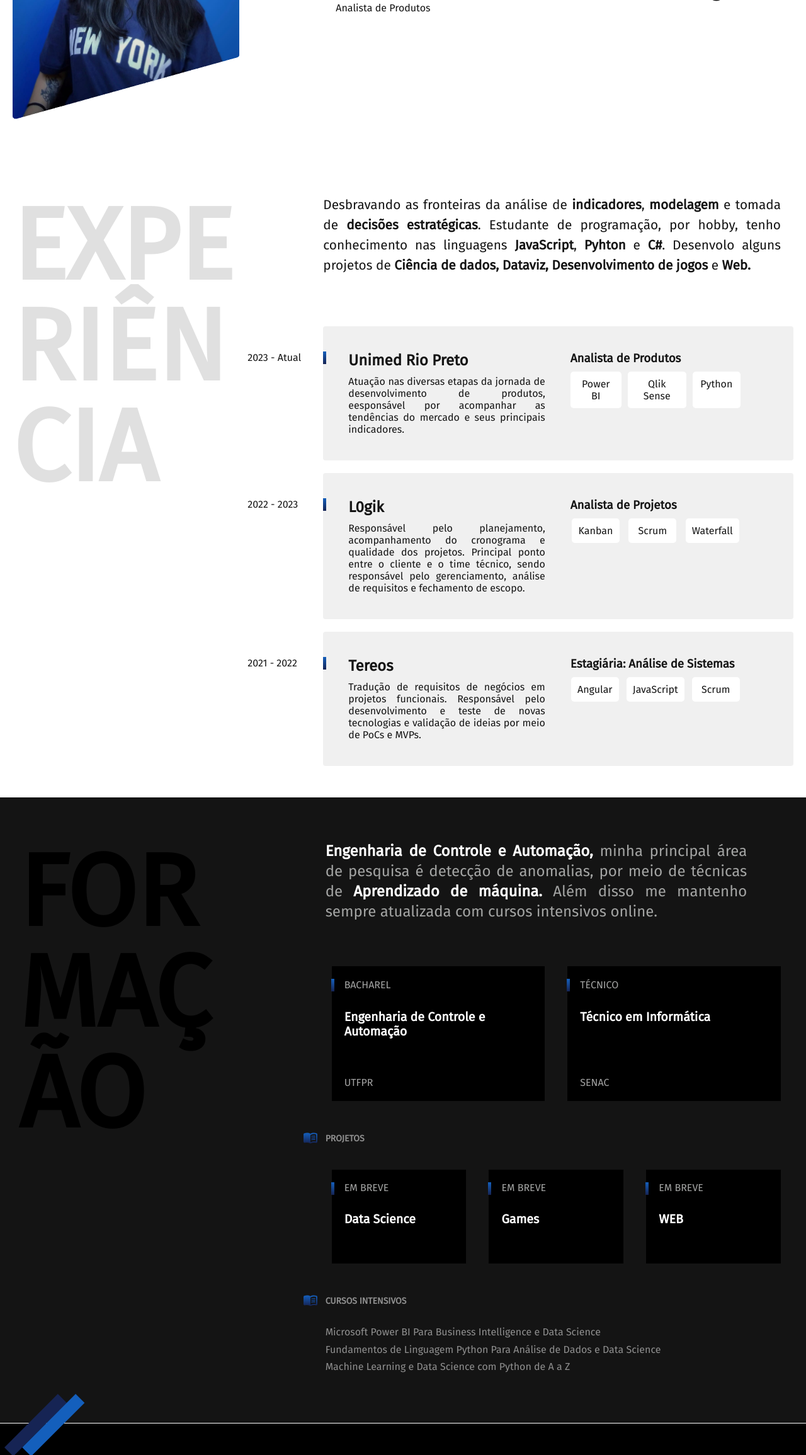
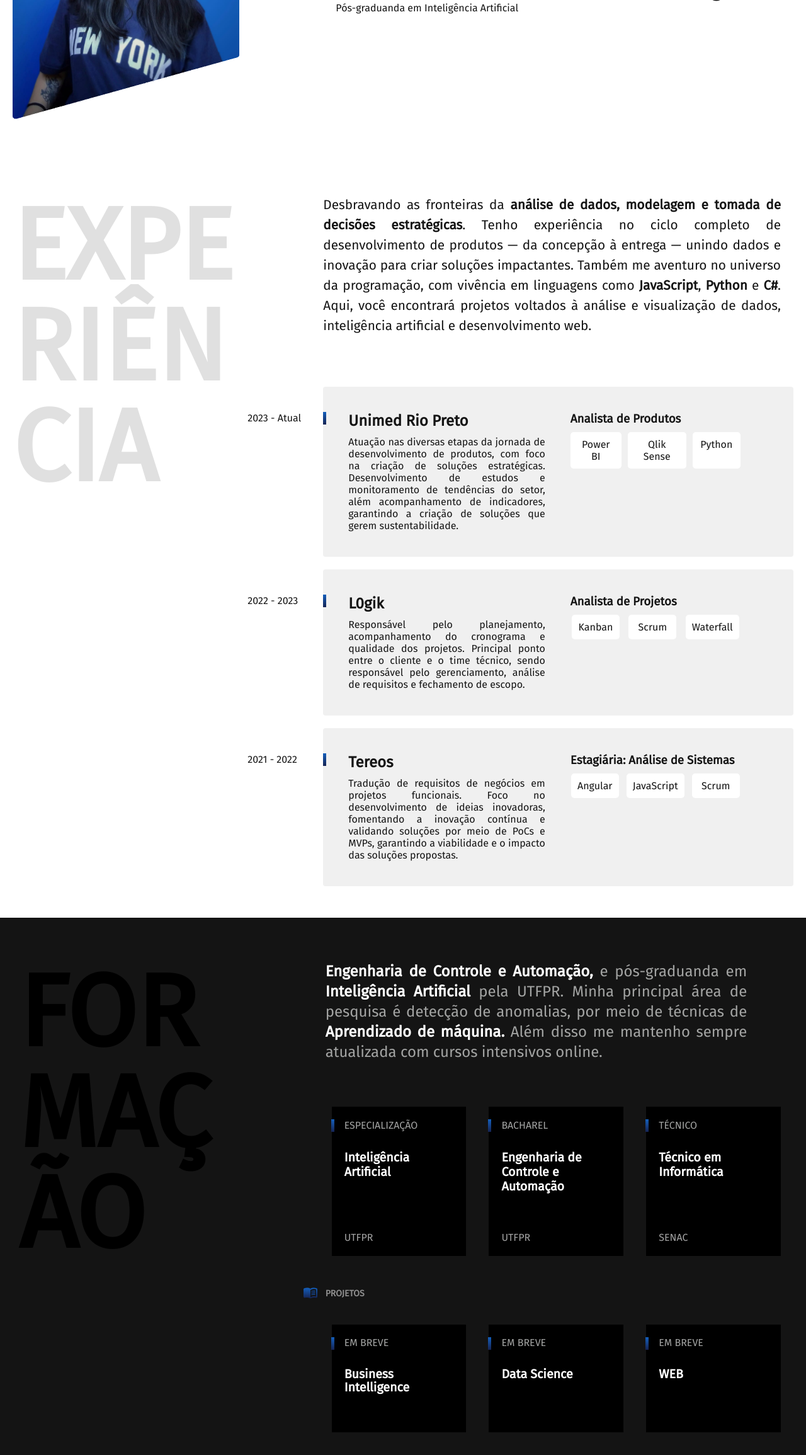
Before and after one commit to NayaneTateisi/Portifolio, a website: page index.html in a window 1280 px wide. Shown: the part 490-2800 px from the top of the page at 63% size. Drawn offline with Linux system fonts and the light colour scheme.

Commit message:
upt-dustOff

```diff
--- a/index.html
+++ b/index.html
@@ -33,7 +33,7 @@
         <div class="content-main"><h1> Engenheira<br/>
         Controle & Automação
         </h1>
-        <p>Analista de Produtos</p>
+        <p>Pós-graduanda em Inteligência Artificial</p>
         </div>
     <!-- </main> -->
 
@@ -41,9 +41,11 @@
 
         <h2 class="experience title">Experiência</h2>
 
-        <div class="experience-container">
-            <span>Desbravando as fronteiras da análise de <strong> indicadores</strong>, <strong>modelagem</strong> e tomada de <strong> decisões estratégicas</strong>.
-                Estudante de programação, por hobby, tenho conhecimento nas linguagens <strong>JavaScript</strong>, <strong>Pyhton</strong> e<strong> C#</strong>.  Desenvolo alguns projetos de <strong> Ciência de dados, </strong><strong>Dataviz,</strong> <strong> Desenvolvimento de jogos</strong> e <strong>Web.</strong>
+        <div class="experience-container" id="experiencia">
+            <span> Desbravando as fronteiras da <strong>análise de dados, modelagem e tomada de decisões estratégicas</strong>.
+                Tenho experiência no ciclo completo de desenvolvimento de produtos — da concepção à entrega — unindo dados e inovação para criar soluções impactantes.
+                Também me aventuro no universo da programação, com vivência em linguagens como <strong>JavaScript</strong>, <strong>Python</strong> e <strong>C#</strong>.
+                Aqui, você encontrará projetos voltados à análise e visualização de dados, inteligência artificial e desenvolvimento web.
             </span>
 
             <div class="experience-description">
@@ -51,7 +53,9 @@
                     <div>
                         <p class="experience-year">2023 - Atual</p>
                         <h2 class="experience-title">Unimed Rio Preto</h2>
-                        <p>Atuação nas diversas etapas da jornada de desenvolvimento de produtos, eesponsável por acompanhar as tendências do mercado e seus principais indicadores.</p>
+                        <p>Atuação nas diversas etapas da jornada de desenvolvimento de produtos, com foco na criação de soluções estratégicas.
+                            Desenvolvimento de estudos e monitoramento de tendências do setor, além acompanhamento de indicadores, garantindo a criação de soluções que gerem sustentabilidade.
+                        </p>
 
                     </div>
 
@@ -95,7 +99,7 @@
                         <p class="experience-year">2021 - 2022</p>
                         <h2 class="experience-title">Tereos</h2>
                         <p>Tradução de requisitos de negócios em projetos funcionais.
-                            Responsável pelo desenvolvimento e teste de novas tecnologias e validação de ideias por meio de PoCs e MVPs.
+                        Foco no desenvolvimento de ideias inovadoras, fomentando a inovação contínua e validando soluções por meio de PoCs e MVPs, garantindo a viabilidade e o impacto das soluções propostas.
                         </p>
 
                     </div>
@@ -126,11 +130,17 @@
         <div class="main-container">
             <h2 class="formation-descriptive title">Formação</h2>
             <div class="card-formation">
-                <p> <strong>Engenharia de Controle e Automação, </strong> minha principal área de pesquisa é detecção de anomalias, por meio de técnicas de
+                <p> <strong>Engenharia de Controle e Automação, </strong> e pós-graduanda em <strong>Inteligência Artificial</strong> pela UTFPR.
+                    Minha principal área de pesquisa é detecção de anomalias, por meio de técnicas de
                      <strong>Aprendizado de máquina. </strong>
                     Além disso me mantenho sempre atualizada com cursos intensivos online.</p>
 
               <div class="cards">
+                <ul class="formation-courses">
+                    <li class="title-courses">Especialização</li>
+                    <li class="subtitle-courses">Inteligência Artificial</li>
+                    <li>UTFPR</li>
+                </ul>
                 <ul class="formation-courses">
                     <li class="title-courses">Bacharel</li>
                     <li class="subtitle-courses">Engenharia de Controle e Automação</li>
@@ -150,13 +160,13 @@
                     <div class="cards">
                         <ul class="formation-courses">
                             <li class="title-courses">Em breve</li>
-                            <li class="subtitle-courses">Data Science</li>
+                            <li class="subtitle-courses">Business Intelligence</li>
 
                         </ul>
 
                         <ul class="formation-courses">
                             <li class="title-courses">Em breve</li>
-                            <li class="subtitle-courses">Games</li>
+                            <li class="subtitle-courses">Data Science</li>
 
                         </ul>
                         <ul class="formation-courses">
@@ -174,6 +184,7 @@
                         <li>Microsoft Power BI Para Business Intelligence e Data Science</li>
                         <li>Fundamentos de Linguagem Python Para Análise de Dados e Data Science</li>
                         <li>Machine Learning e Data Science com Python de A a Z </li>
+                        <li>Matemática e Estatística Aplicada Para Data Science, Machine Learning e IA</li>
 
                     </ul>
                 </div>
```
